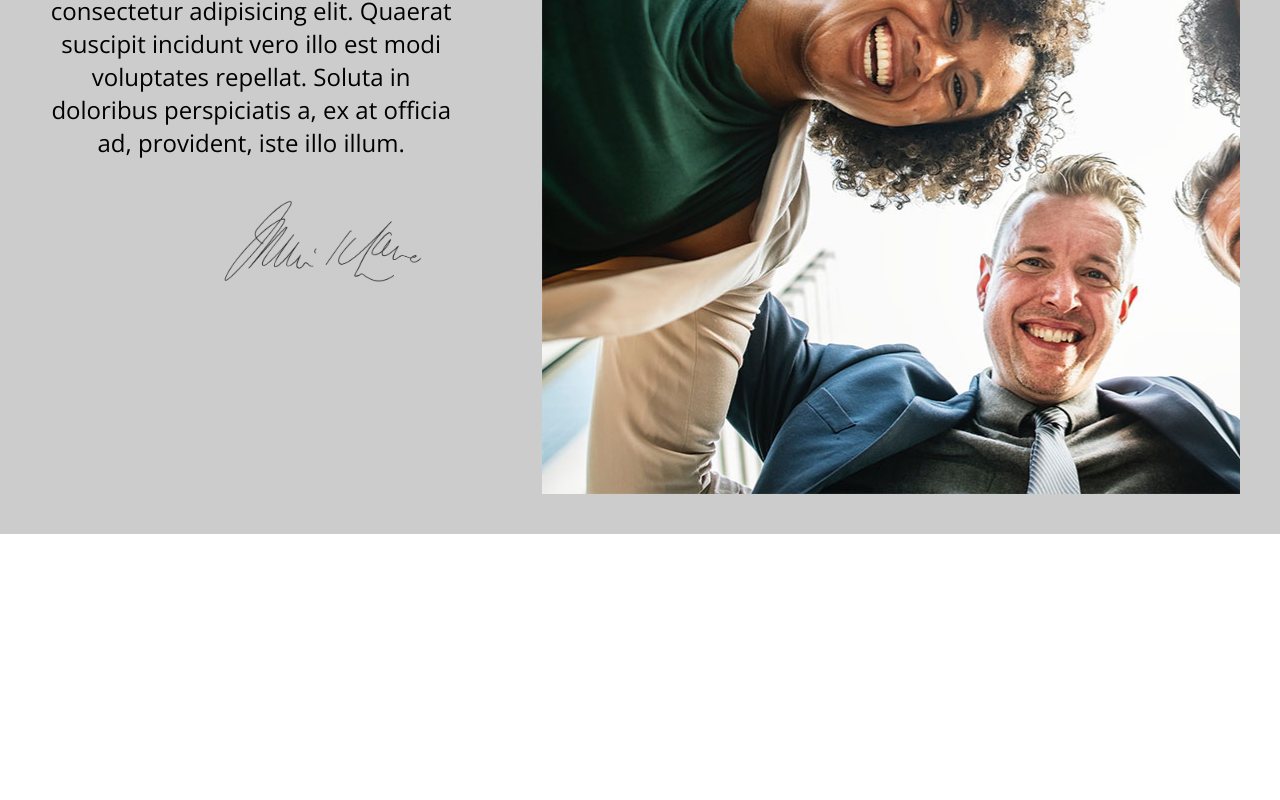
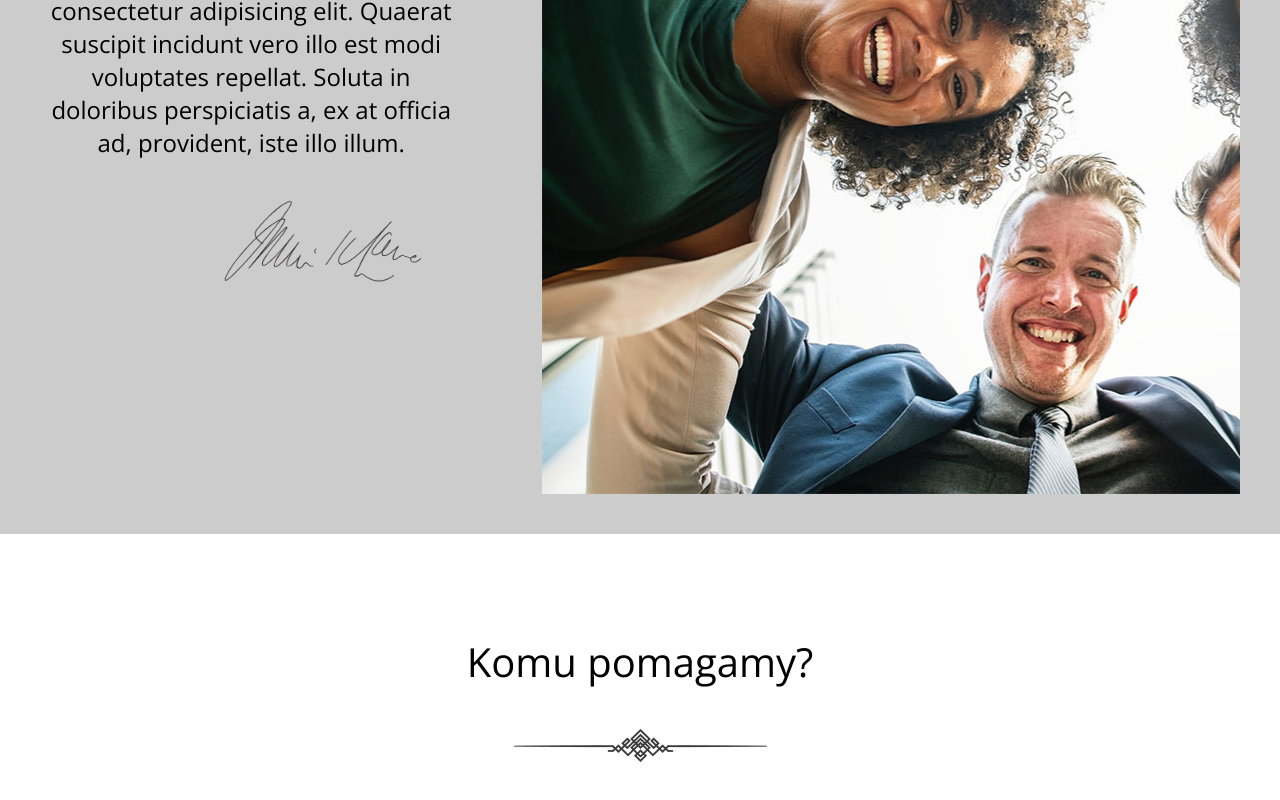
Before and after one commit to gruzin2046/OddajRzeczy, a React (Create React App) app: page / in a window 1280 px wide. Shown: the part 2816-3616 px from the top of the page. Before the commit the page ends 3350 px from the top, so only its background shows below. Built offline with nearby package versions, Linux system fonts and the light colour scheme.

Commit message:
helpDesc start\

```diff
--- a/src/components/App.jsx
+++ b/src/components/App.jsx
@@ -4,6 +4,7 @@ import Header from "./Header.jsx"
 import YellowBar from "./YellowBar.jsx"
 import FourSteps from './FourSteps';
 import AboutUs from './AboutUs';
+import HelpDesc from './HelpDesc';
 import { library } from '@fortawesome/fontawesome-svg-core'
 import { faHandHoldingHeart } from '@fortawesome/free-solid-svg-icons'
 import { faBoxOpen } from '@fortawesome/free-solid-svg-icons'
@@ -22,6 +23,7 @@ class App extends Component {
       <YellowBar />
       <FourSteps />
       <AboutUs />
+      <HelpDesc />
     </div>
     );
   }
--- /dev/null
+++ b/src/components/HelpDesc.jsx
@@ -0,0 +1,14 @@
+import React, { Component } from "react";
+import './../css_files/HelpDesc.scss';
+
+export default class FourSteps extends Component {
+    render() {
+        return (<div>
+            <section className="fourStepsSection">
+                <p>Komu pomagamy?</p>
+                <div className="decoration_image"></div>
+            </section>
+        </div>
+        );
+    }
+}
--- /dev/null
+++ b/src/css_files/HelpDesc.scss
@@ -0,0 +1,55 @@
+.fourStepsSection {
+    display: flex;
+    flex-direction: column;
+    align-items: center;
+    padding: 100px 0 50px 0;
+    font-size: 2.5rem;
+}
+
+.decoration_image {
+    background-image: url("../images/decoration.png");
+    width: 253px;
+    height: 33px;
+    background-repeat: no-repeat;
+    margin: 40px;
+}
+
+// .steps {
+//     display: flex;
+//     background-color: rgba(0, 0, 0, 0.2);
+//     font-size: 1.6rem;
+// }
+
+// .step {
+//     display: flex;
+//     flex-direction: column;
+//     padding: 60px;
+//     align-items: center;
+// }
+
+// .big {
+//     font-size: 3rem;
+//     margin: 10px;
+// }
+
+// .step_desc {
+//     margin-top: 10px;
+//     padding-top: 10px;
+//     width: 200px;
+//     border-top: 1px solid black;
+//     font-size: 1.3rem;
+//     text-align: center;
+// }
+
+// .btn {
+//     font-size: 2.5rem;
+//     width: 350px;
+//     padding: 30px;
+//     margin: 50px;
+//     border: 1px solid black;
+//     text-align: center;
+// }
+
+// .btn:hover {
+//     background-color: rgba(0, 0, 0, 0.1)
+// }
```
